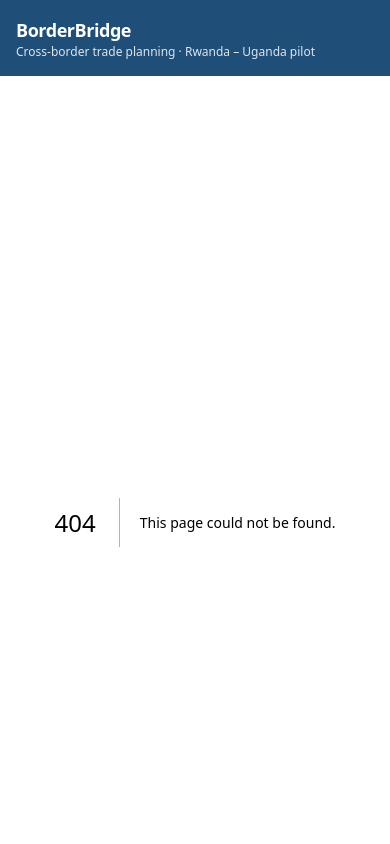
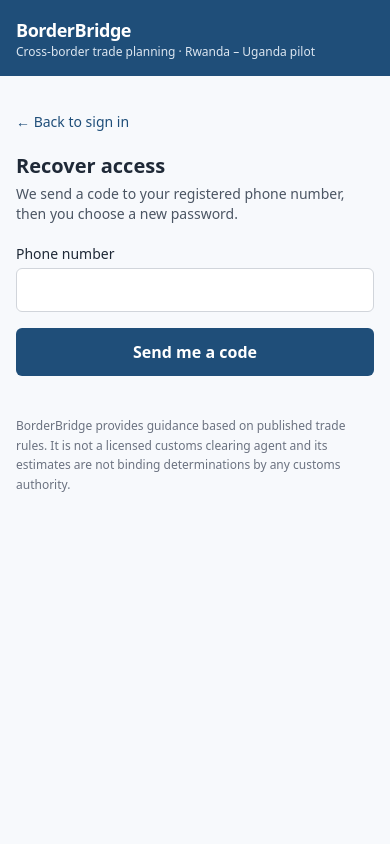
Before and after one commit to Hassanah-dev006/BorderBridge, a Next.js app: page /recover in a window 390 px wide. Before the commit this address had no page. Shown: the top 844 px of the page. Built offline with nearby package versions, Linux system fonts and the light colour scheme.

Commit message:
feat(accounts): recover access through the verified phone (FR-ACC-04)

```diff
--- /dev/null
+++ b/src/app/recover/page.tsx
@@ -0,0 +1,67 @@
+/**
+ * FR-ACC-04 — recover access through the verified phone number.
+ *
+ * Two steps on one page: request a code, then set a new password with it. Requesting
+ * a code for an unregistered number reports the same thing as for a registered one,
+ * so the form cannot be used to find out who holds an account.
+ */
+import Link from 'next/link';
+import { requestRecoveryAction, completeRecoveryAction } from '../actions';
+import { Field, Submit, Notice, PageTitle, DemoCode } from '../ui';
+
+export const dynamic = 'force-dynamic';
+
+export default function RecoverPage({
+  searchParams,
+}: {
+  searchParams: { error?: string; sent?: string; demo?: string; unknown?: string };
+}) {
+  const sent = Boolean(searchParams.sent);
+
+  return (
+    <div className="space-y-5">
+      <PageTitle
+        title="Recover access"
+        subtitle="We send a code to your registered phone number, then you choose a new password."
+        back={{ href: '/login', label: 'Back to sign in' }}
+      />
+
+      {searchParams.error && <Notice kind="error">{searchParams.error}</Notice>}
+
+      {!sent ? (
+        <form action={requestRecoveryAction} className="space-y-4">
+          <Field label="Phone number" name="phone" type="tel" required autoComplete="tel" inputMode="tel" />
+          <Submit>Send me a code</Submit>
+        </form>
+      ) : (
+        <div className="space-y-5">
+          <Notice kind="ok">
+            If that number has an account, a code has been issued. It expires in ten minutes.
+          </Notice>
+
+          {searchParams.demo && <DemoCode code={searchParams.demo} />}
+
+          {searchParams.unknown ? (
+            <p className="text-sm text-gray-600">
+              Check the number and{' '}
+              <Link href="/recover" className="tappable font-medium text-brand underline">try again</Link>, or{' '}
+              <Link href="/register" className="tappable font-medium text-brand underline">create an account</Link>.
+            </p>
+          ) : (
+            <form action={completeRecoveryAction} className="space-y-4">
+              <Field label="Six-digit code" name="code" required inputMode="numeric" autoComplete="one-time-code" />
+              <Field
+                label="New password" name="password" type="password" required
+                autoComplete="new-password" hint="At least 8 characters, and not only digits."
+              />
+              <Submit>Set new password</Submit>
+              <p className="text-xs text-gray-500">
+                Changing your password signs you out on every device.
+              </p>
+            </form>
+          )}
+        </div>
+      )}
+    </div>
+  );
+}
```
